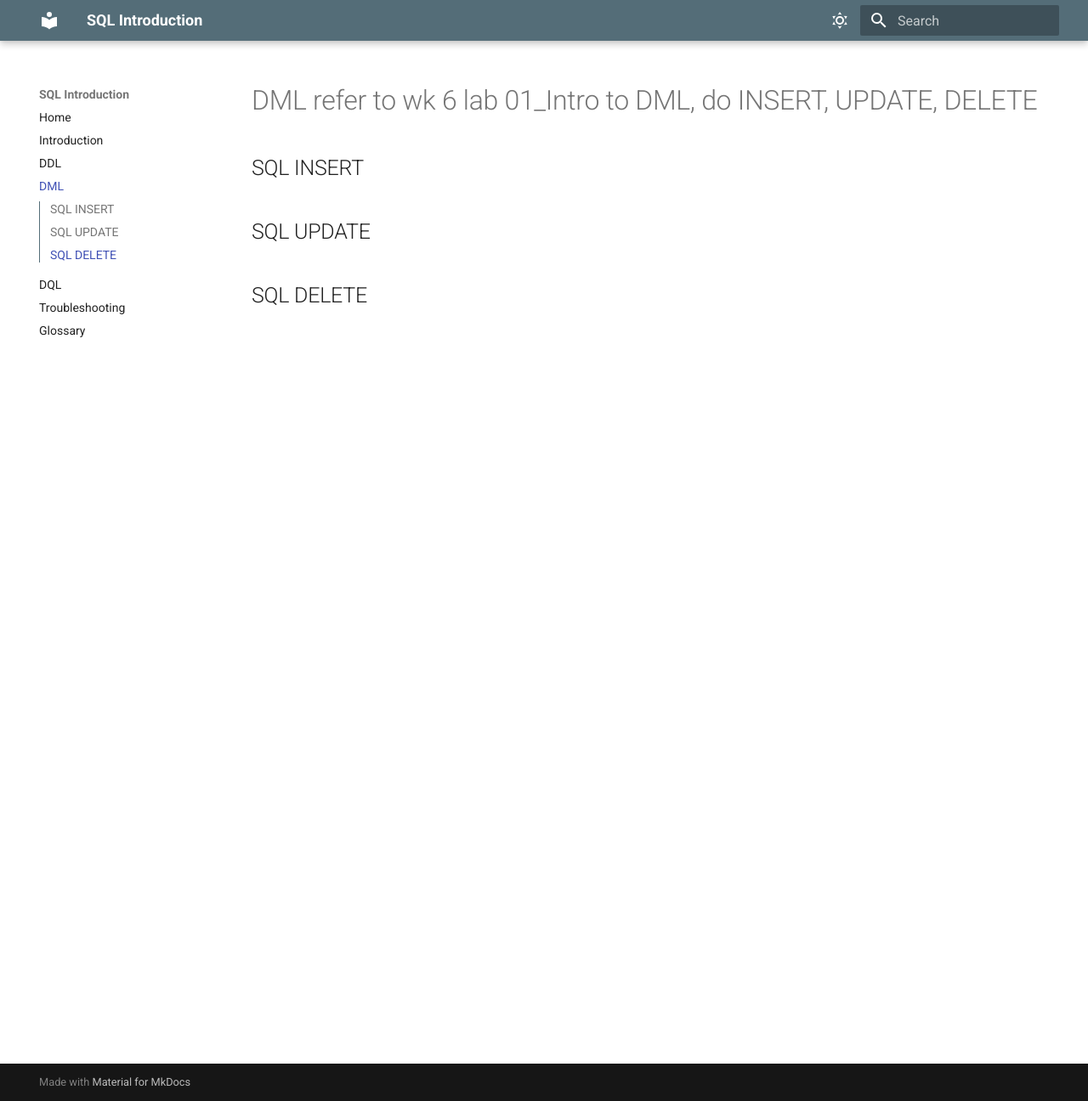
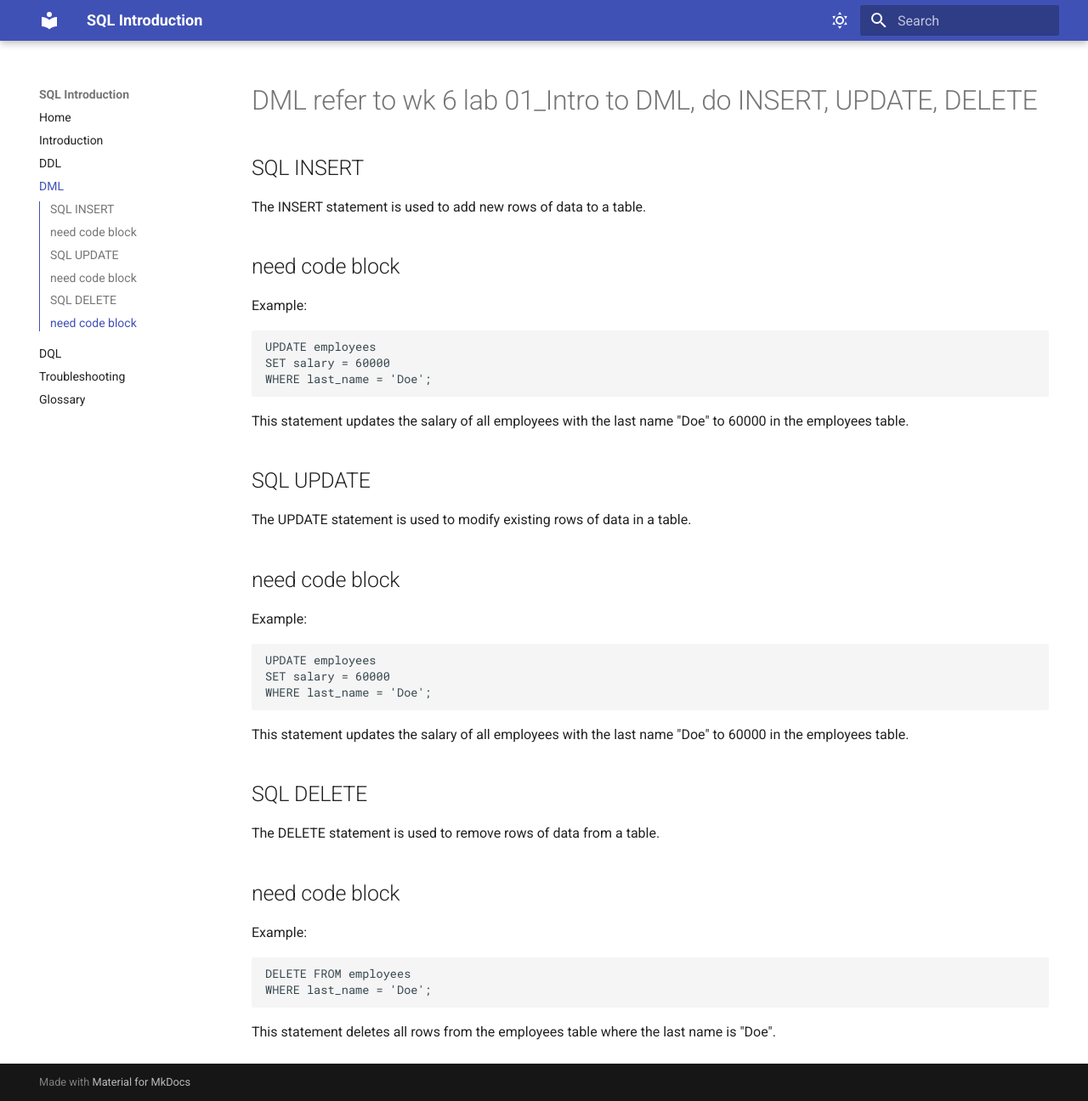
Before and after one commit to AliceEHZz/COMM-DOC-md-user-doc, an MkDocs documentation site: the page built from docs/DML.md, in a window 1280 px wide and 1296 px high. Shown: the whole window at 85% size. Built offline with MkDocs 1.6.1 and Material for MkDocs 9.7.7, drawn with Linux system fonts in a browser that asks for light colours.

Commit message:
1st commit

````diff
--- a/docs/DML.md
+++ b/docs/DML.md
@@ -2,6 +2,47 @@
 
 ## SQL INSERT
 
+The INSERT statement is used to add new rows of data to a table.
+
+## need code block
+
+Example:
+
+``` yaml
+UPDATE employees
+SET salary = 60000
+WHERE last_name = 'Doe';
+```
+
+This statement updates the salary of all employees with the last name "Doe" to 60000 in the employees table.
+
 ## SQL UPDATE
 
+The UPDATE statement is used to modify existing rows of data in a table.
+
+## need code block
+
+Example:
+
+``` yaml
+UPDATE employees
+SET salary = 60000
+WHERE last_name = 'Doe';
+```
+
+This statement updates the salary of all employees with the last name "Doe" to 60000 in the employees table.
+
 ## SQL DELETE
+
+The DELETE statement is used to remove rows of data from a table.
+
+## need code block
+
+Example:
+
+``` yaml
+DELETE FROM employees
+WHERE last_name = 'Doe';
+```
+
+This statement deletes all rows from the employees table where the last name is "Doe".
--- a/mkdocs.yml
+++ b/mkdocs.yml
@@ -15,8 +15,8 @@ theme:
     # Light mode
     - media: "(prefers-color-scheme: light)"
       scheme: default
-      primary: blue grey
-      accent: orange
+      primary: indigo
+      accent: blue
       toggle:
         icon: material/weather-sunny
         name: Dark mode
@@ -24,8 +24,8 @@ theme:
     # Dark mode
     - media: "(prefers-color-scheme: dark)"
       scheme: slate
-      primary: orange
-      accent: deep purple
+      primary: lime
+      accent: teal
       toggle:
         icon: material/weather-night
         name: Light mode
@@ -50,3 +50,17 @@ markdown_extensions:
   - pymdownx.mark
   - pymdownx.tilde
   - tables
+
+markdown_extensions:
+- pymdownx.highlight:
+      anchor_linenums: true
+      line_spans: __span
+      pygments_lang_class: true
+- pymdownx.inlinehilite
+- pymdownx.snippets
+- pymdownx.superfences
+
+markdown_extensions:
+  - pymdownx.caret
+  - pymdownx.mark
+  - pymdownx.tilde
````
Also changed, not shown: docs/SQLintroduction.md (+10 -0 lines).
